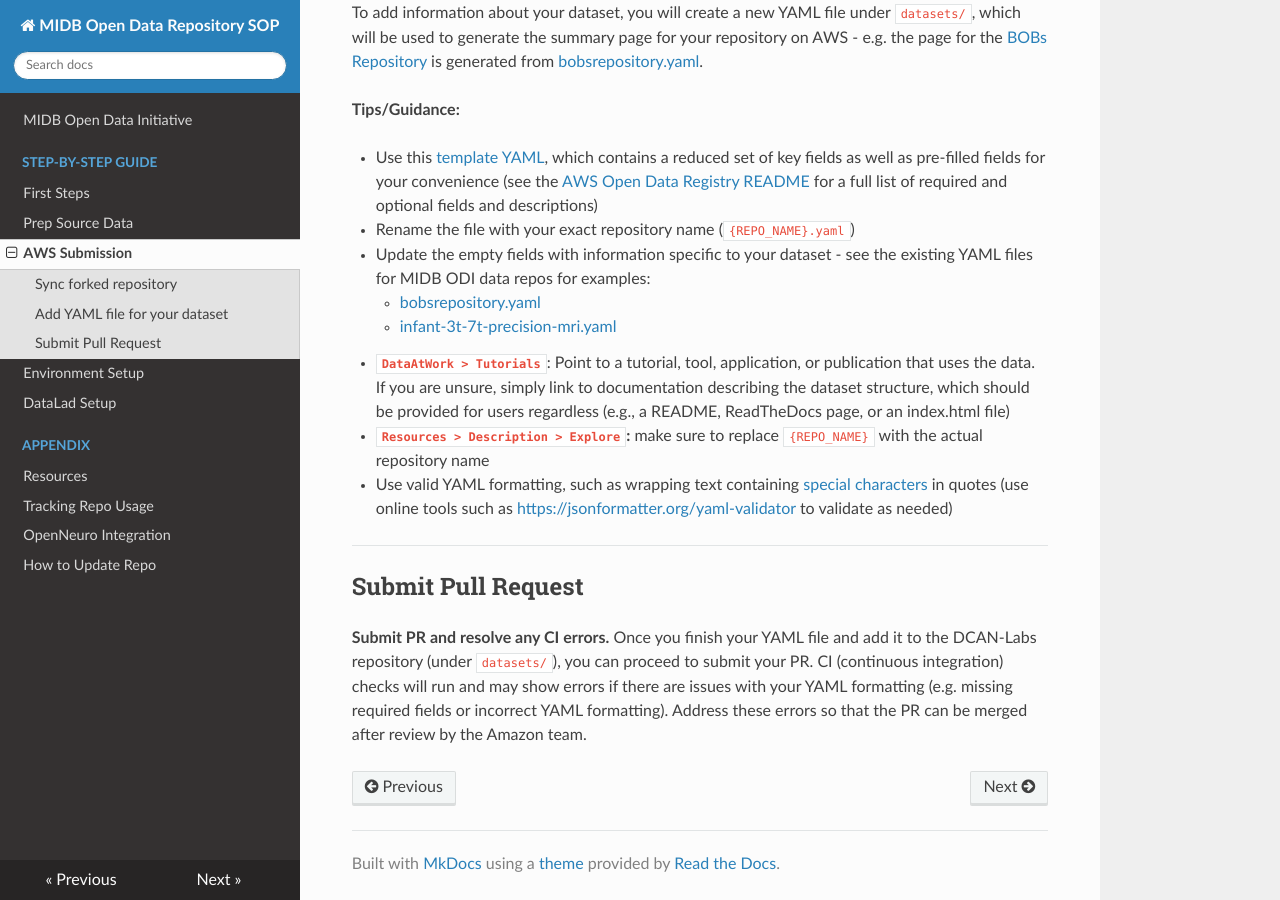
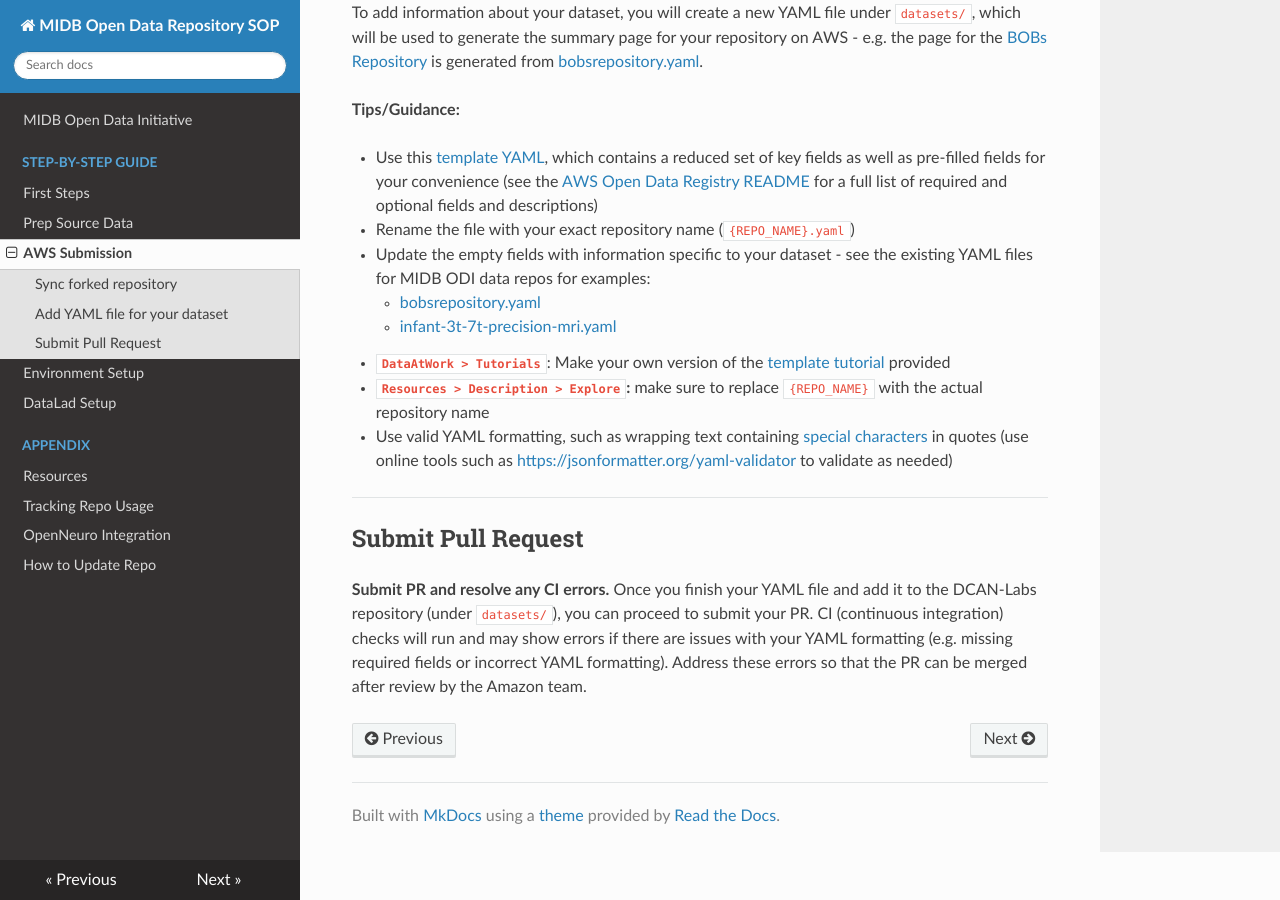
Before and after one commit to DCAN-Labs/opendatainit-docs, an MkDocs documentation site: the page built from docs/sop/prep-submission.md, in a window 1280 px wide and 900 px high, scrolled down 514 px. Built offline with MkDocs 1.6.1, drawn with Linux system fonts in a browser that asks for light colours; nearby versions of some CDN libraries.

Commit message:
add template tutorial link

```diff
--- a/docs/sop/prep-submission.md
+++ b/docs/sop/prep-submission.md
@@ -19,7 +19,7 @@ To add information about your dataset, you will create a new YAML file under `da
 - Update the empty fields with information specific to your dataset - see the existing YAML files for MIDB ODI data repos for examples:
       - [bobsrepository.yaml](https://github.com/DCAN-Labs/open-data-registry/blob/main/datasets/bobsrepository.yaml)
       - [infant-3t-7t-precision-mri.yaml](https://github.com/DCAN-Labs/open-data-registry/blob/main/datasets/infant-3t-7t-precision-mri.yaml)
-- **`DataAtWork > Tutorials`**: Point to a tutorial, tool, application, or publication that uses the data. If you are unsure, simply link to documentation describing the dataset structure, which should be provided for users regardless (e.g., a README, ReadTheDocs page, or an index.html file)
+- **`DataAtWork > Tutorials`**: Make your own version of the [template tutorial](https://github.com/awslabs/open-data-docs/tree/main/get-to-know-a-dataset) provided
 - **`Resources > Description > Explore`:** make sure to replace `{REPO_NAME}` with the actual repository name
 - Use valid YAML formatting, such as wrapping text containing [special characters](https://stackoverflow.com/a/22235064) in quotes (use online tools such as [https://jsonformatter.org/yaml-validator](https://jsonformatter.org/yaml-validator) to validate as needed)
 
```
